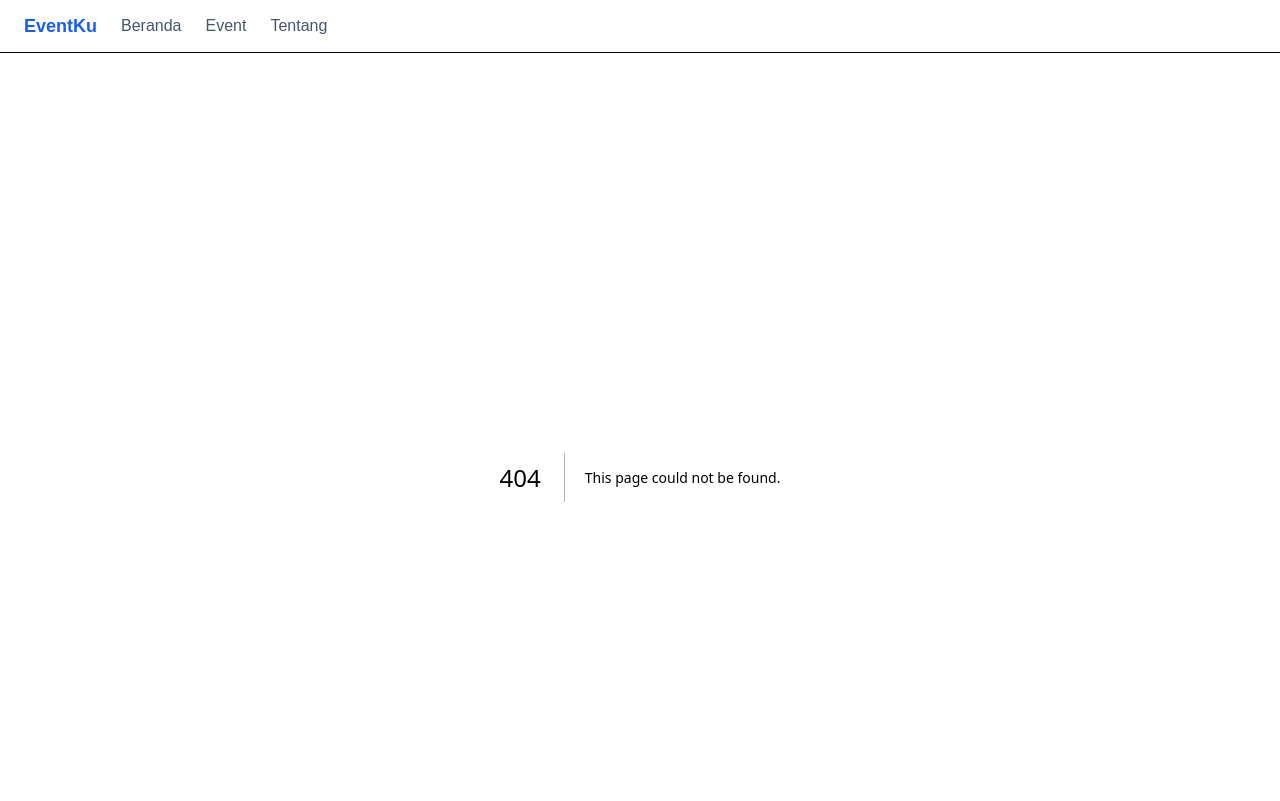
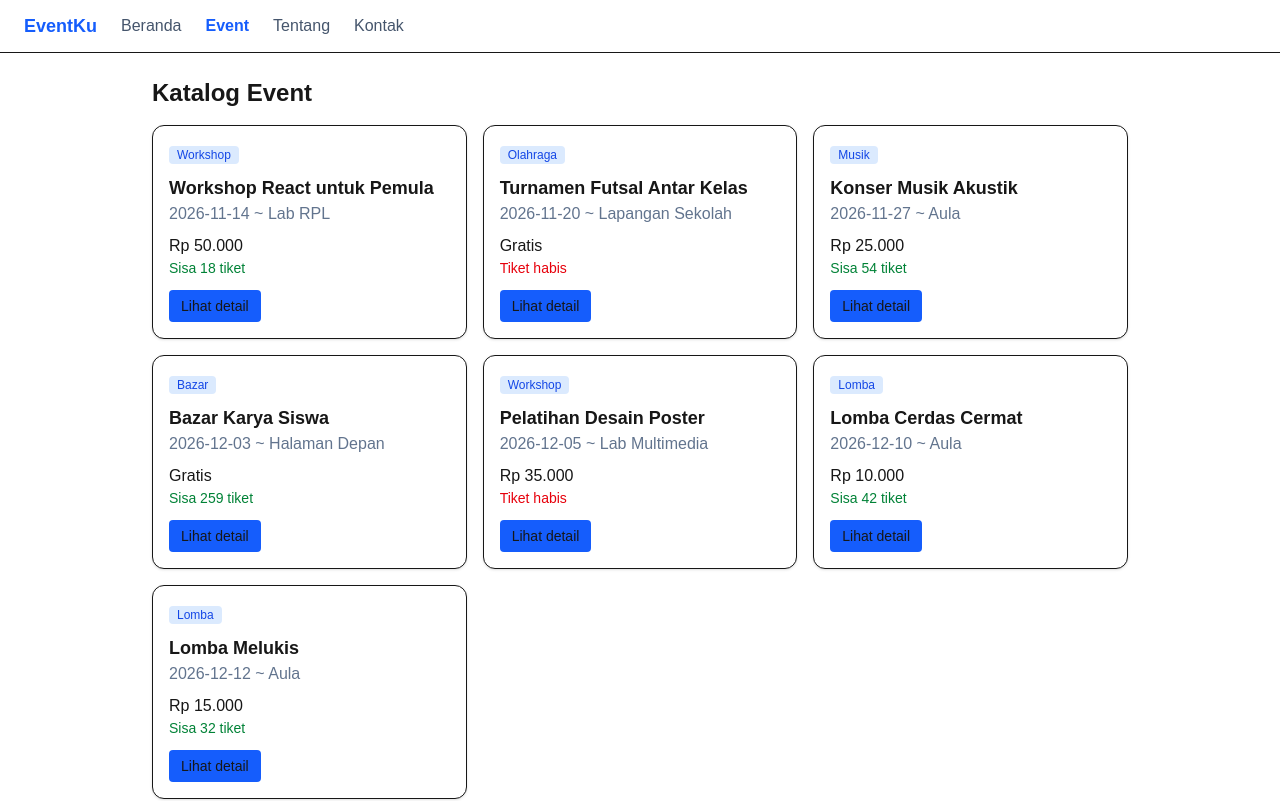
Before and after one commit to alh1-pixel/senin1-buatproject, a Next.js app: page /event in a window 1280 px wide. Before the commit this address had no page. Shown: the top 801 px of the page. Built offline with nearby package versions, Linux system fonts and the light colour scheme.

Commit message:
Menambahkan halaman menu baru

```diff
--- /dev/null
+++ b/app/event/[id]/not-found.tsx
@@ -0,0 +1,18 @@
+import Link from "next/link";
+
+export default function EventTidakAda() {
+  return (
+    <div className="py-16 text-center">
+      <h1 className="text-2xl font-bold">Event tidak ditemukan</h1>
+      <p className="mt-2 text-slate-600">
+        Mungkin event ini sudah dihapus atau alamatnya salah.
+      </p>
+      <Link
+        href="/event"
+        className="mt-4 inline-block text-blue-600 hover:underline"
+      >
+        Kembali ke katalog
+      </Link>
+    </div>
+  );
+}
--- /dev/null
+++ b/app/event/[id]/page.tsx
@@ -0,0 +1,31 @@
+import { notFound } from "next/navigation";
+import { events, rupiah } from "@/data/events";
+import Link from "next/dist/client/link";
+
+export default async function Detail({ params }: PageProps<"/event/[id]">) {
+  const { id } = await params;
+  const event = events.find((e) => e.id === Number(id));
+  if (!event) notFound();
+  const sisa = event.kuota - event.terisi;
+  return (
+    <article className="rounded-xl border bg-white p-6">
+      <span className="rounded bg-blue-100 px-2 py-0.5 text-xs text-blue-700">
+        {event.kategori}
+      </span>
+      <h1 className="mt-2 text-3xl font-bold">{event.judul}</h1>
+      <p className="mt-1 text-slate-500">
+        {event.tanggal} ~ {event.lokasi}
+      </p>
+      <p className="mt-4 text-xl font-semibold">{rupiah(event.harga)}</p>
+      <p className="text-slate-600">
+        Sisa {sisa} dari {event.kuota} tiket
+      </p>
+      <Link
+        href="/event"
+        className="mt-4 inline-block text-blue-600 hover:underline"
+      >
+        Kembali ke katalog
+      </Link>
+    </article>
+  );
+}
--- /dev/null
+++ b/app/event/page.tsx
@@ -0,0 +1,15 @@
+import { events } from "@/data/events";
+import KartuEvent from "@/components/KartuEvent";
+
+export default function Katalog() {
+  return (
+    <div>
+      <h1 className="mb-4 text-2xl font-bold">Katalog Event</h1>
+      <div className="grid gap-4 sm:grid-cols-2 lg:grid-cols-3">
+        {events.map((e) => (
+          <KartuEvent key={e.id} event={e} />
+        ))}
+      </div>
+    </div>
+  );
+}
--- /dev/null
+++ b/app/kontak/page.tsx
@@ -0,0 +1,10 @@
+export default function Kontak() {
+  return (
+    <main className="p-6">
+      <h1 className="text-3xl font-bold">Kontak Kami</h1>
+      <p className="mt-2 text-slate-600">
+        Silakan hubungi kami melalui halaman ini jika ada pertanyaan.
+      </p>
+    </main>
+  );
+}
--- /dev/null
+++ b/app/not-found.tsx
@@ -0,0 +1,16 @@
+import Link from "next/link";
+
+export default function NotFound() {
+  return (
+    <div className="py-16 text-center">
+      <h1 className="text-5xl font-bold">404</h1>
+      <p className="mt-2 text-slate-600">Halaman yang kamu cari tidak ada.</p>
+      <Link
+        href="/"
+        className="mt-4 inline-block text-blue-600 hover:underline"
+      >
+        Kembali ke beranda
+      </Link>
+    </div>
+  );
+}
--- /dev/null
+++ b/app/tentang/page.tsx
@@ -0,0 +1,11 @@
+export default function Tentang() {
+  return (
+    <div>
+      <h1 className="text-2xl font-bold">Tentang EventKu</h1>
+      <p className="mt-2 text-slate-600">
+        Eventku dibuat oleh siswa RPL untuk memudahkan pemesanan tiket event
+        sekolah.
+      </p>
+    </div>
+  );
+}
--- /dev/null
+++ b/components/KartuEvent.tsx
@@ -0,0 +1,31 @@
+import Link from "next/link";
+import { rupiah, type Event } from "@/data/events";
+
+export default function KartuEvent({ event }: { event: Event }) {
+  const sisa = event.kuota - event.terisi;
+  return (
+    <div className="rounded-xl border bg-white p-4 shadow-sm">
+      <span className="rounded bg-blue-100 px-2 py-0.5 text-xs text-blue-700">
+        {event.kategori}
+      </span>
+      <h3 className="mt-2 text-lg font-semibold">{event.judul}</h3>
+      <p className="textsm text-slate-500">
+        {event.tanggal} ~ {event.lokasi}
+      </p>
+      <p className="mt-2 font-medium">{rupiah(event.harga)}</p>
+      <p
+        className={
+          sisa === 0 ? "text-sm text-red-600" : "text-sm text-green-700"
+        }
+      >
+        {sisa === 0 ? "Tiket habis" : `Sisa ${sisa} tiket`}
+      </p>
+      <Link
+        href={`/event/${event.id}`}
+        className="mt-3 inline-block rounded bg-blue-600 px-3 py-1.5 text-sm text white hover:bg-blue-700"
+      >
+        Lihat detail
+      </Link>
+    </div>
+  );
+}
--- a/components/Navbar.tsx
+++ b/components/Navbar.tsx
@@ -1,18 +1,32 @@
+"use client";
 import Link from "next/link";
+import { usePathname } from "next/navigation";
+
+const menu = [
+  { href: "/", teks: "Beranda" },
+  { href: "/event", teks: "Event" },
+  { href: "/tentang", teks: "Tentang" },
+  { href: "/kontak", teks: "Kontak" },
+];
 
 export default function Navbar() {
+  const pathname = usePathname();
   return (
     <nav className="flex items-center gap-6 border-b bg-white px-6 py-3">
       <span className="text-lg font-bold text-blue-600">EventKu</span>
-      <Link href="/" className="text-slate-600 hover:text-blue-600">
-        Beranda
-      </Link>
-      <Link href="/event" className="text-slate-600 hover:text-blue-600">
-        Event
-      </Link>
-      <Link href="/tentang" className="text-slate-600 hover:text-blue-600">
-        Tentang
-      </Link>
+      {menu.map((m) => (
+        <Link
+          key={m.href}
+          href={m.href}
+          className={
+            pathname === m.href
+              ? "font-semibold text-blue-600"
+              : "text-slate-600 hover:text-blue-600"
+          }
+        >
+          {m.teks}
+        </Link>
+      ))}
     </nav>
   );
 }
--- a/data/events.ts
+++ b/data/events.ts
@@ -70,6 +70,16 @@ export const events: Event[] = [
     kuota: 60,
     terisi: 18,
   },
+  {
+    id: 7,
+    judul: "Lomba Melukis",
+    kategori: "Lomba",
+    tanggal: "2026-12-12",
+    lokasi: "Aula",
+    harga: 15000,
+    kuota: 90,
+    terisi: 58,
+  },
 ];
 
 export function rupiah(n: number) {
```
